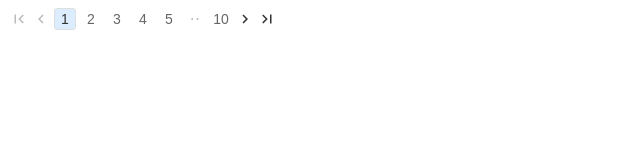
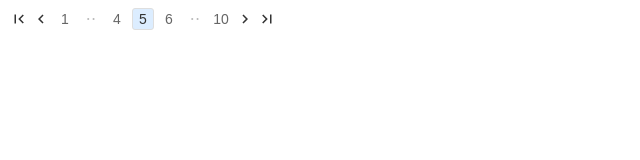
Before and after one commit to HENNGE/vue3-pagination, a Vue app: page / in a window 1280 px wide. Shown: the top 160 px of the page, without its empty margins (0-640 px from the left). Built offline with nearby package versions, Linux system fonts and the light colour scheme; the HTML template or start-up script is replaced by a standard one.

Commit message:
fix minPaginationElems with props.rangeSize

```diff
--- a/src/App.vue
+++ b/src/App.vue
@@ -15,7 +15,7 @@ export default defineComponent({
   },
 
   setup() {
-    const page = ref(1);
+    const page = ref(5);
 
     return { page };
   },
--- a/src/components/VPagination.vue
+++ b/src/components/VPagination.vue
@@ -74,7 +74,7 @@ export default defineComponent({
     // pagination
     const pagination = computed((): number[] => {
       const res = [];
-      const minPaginationElems = 7;
+      const minPaginationElems = 5 + props.rangeSize * 2;
 
       let rangeStart = props.pages <= minPaginationElems ? 1 : props.modelValue - props.rangeSize;
       let rangeEnd =
@@ -114,9 +114,6 @@ export default defineComponent({
           res.push(i);
         }
       }
-
-      console.log('rangeStart', rangeStart);
-      console.log('rangeEnd', rangeEnd);
 
       return res;
     });
```
